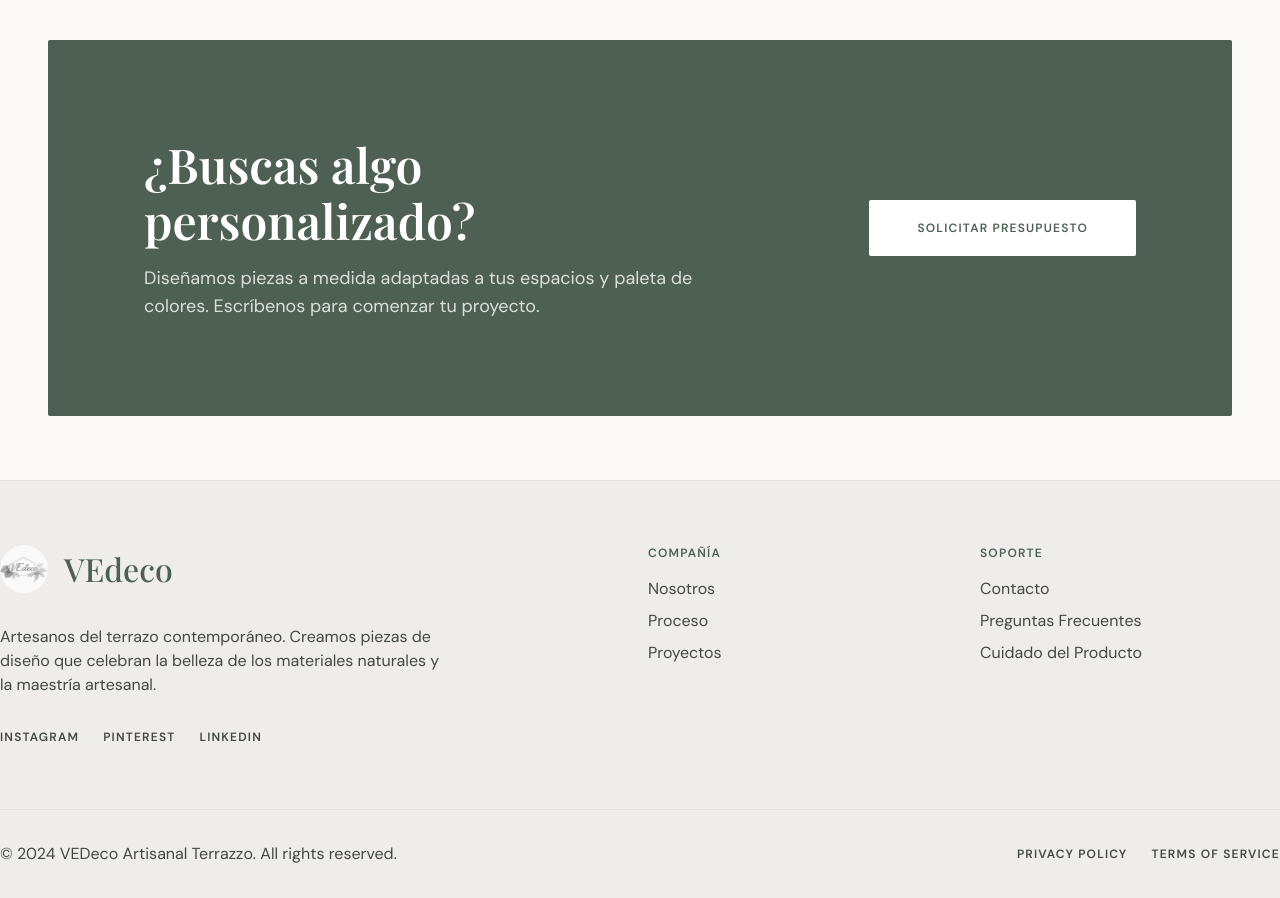
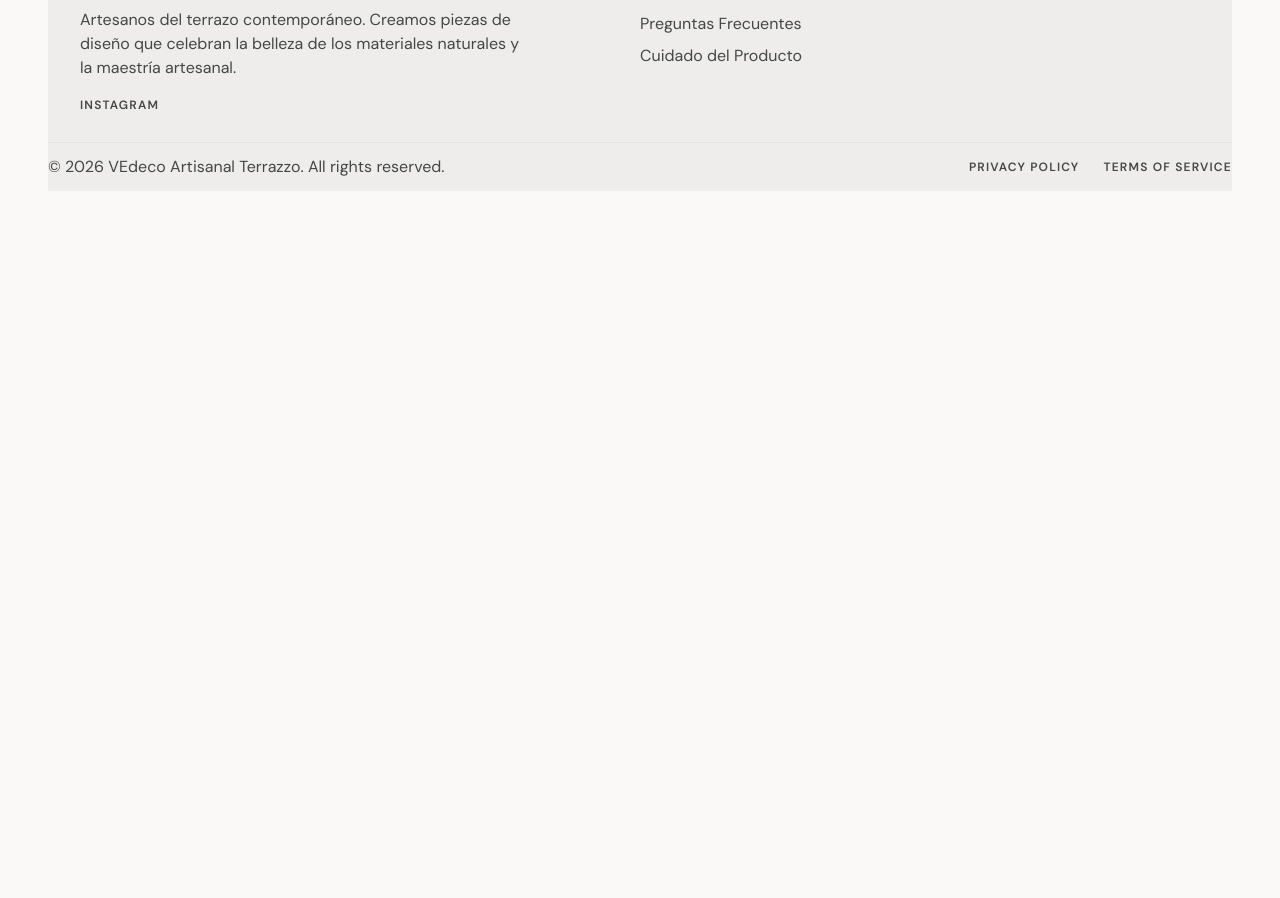
Before and after one commit to blom31/vedeco, a React (Vite) app: page / in a window 1280 px wide. Shown: the part 2741-3639 px from the top of the page. After the commit the page ends 2932 px from the top, so only its background shows below. Built offline with nearby package versions, Linux system fonts and the light colour scheme.

Commit message:
ajustes footer

```diff
--- a/index.html
+++ b/index.html
@@ -5,7 +5,7 @@
   <meta charset="UTF-8" />
   <link rel="icon" type="image/svg+xml" href="/favicon.svg" />
   <meta name="viewport" content="width=device-width, initial-scale=1.0" />
-  <title>VEdeco | Artesanía en Piedra</title>
+  <title>VE.deco | Artesanía en Piedra</title>
 
   <link
     href="https://fonts.googleapis.com/css2?family=Playfair+Display:wght@500;600;700&amp;family=DM+Sans:wght@400;600&amp;display=swap"
--- a/src/App.jsx
+++ b/src/App.jsx
@@ -50,7 +50,7 @@ function App() {
         <Hero />
         <About />
         <FeaturedProducts />
-        <Testimonials />
+        {/* <Testimonials /> */}
         <CTA />
       </main>
       <Footer />
--- a/src/components/Footer.jsx
+++ b/src/components/Footer.jsx
@@ -1,17 +1,9 @@
-import logo from "../assets/logo_circ.webp";
-
 function Footer() {
   return (
     <footer className="footer">
       <div className="footer__grid">
         <div className="footer__info">
           <div className="footer__logo-container">
-            <img
-              alt="VEDeco Footer Logo"
-              className="footer__logo-img"
-              loading="lazy"
-              src={logo}
-            />
             <span className="footer__logo-text">VEdeco</span>
           </div>
           <p className="footer__desc">
@@ -20,32 +12,23 @@ function Footer() {
             artesanal.
           </p>
           <div className="footer__socials">
-            <a className="footer__social-link" href="#">
+            <a
+              className="footer__social-link"
+              target="_blank"
+              href="https://www.instagram.com/ve.deco2026/"
+            >
               Instagram
             </a>
-            <a className="footer__social-link" href="#">
+            {/* <a className="footer__social-link" href="#">
               Pinterest
             </a>
             <a className="footer__social-link" href="#">
               LinkedIn
-            </a>
+            </a> */}
           </div>
         </div>
         <div className="footer__nav-groups">
-          <div className="footer__nav-group">
-            <h4 className="footer__group-title">COMPAÑÍA</h4>
-            <nav className="footer__group-links">
-              <a className="footer__group-link" href="#">
-                Nosotros
-              </a>
-              <a className="footer__group-link" href="#">
-                Proceso
-              </a>
-              <a className="footer__group-link" href="#">
-                Proyectos
-              </a>
-            </nav>
-          </div>
+
           <div className="footer__nav-group">
             <h4 className="footer__group-title">SOPORTE</h4>
             <nav className="footer__group-links">
@@ -64,7 +47,7 @@ function Footer() {
       </div>
       <div className="footer__bar">
         <p className="footer__copyright">
-          © 2024 VEDeco Artisanal Terrazzo. All rights reserved.
+          © 2026 VEdeco Artisanal Terrazzo. All rights reserved.
         </p>
         <div className="footer__bar-links">
           <a className="footer__bar-link" href="#">
--- a/src/styles/_footer.scss
+++ b/src/styles/_footer.scss
@@ -3,14 +3,13 @@
 .footer {
   background-color: $surface-container;
   border-top: 1px solid rgba($outline-variant, 0.3);
+  margin-left:3rem;
+  margin-right:3rem;
 
   &__grid {
     display: grid;
     grid-template-columns: 1fr;
-    gap: $gutter;
-    padding-top: $section-gap;
-    padding-bottom: $section-gap;
-
+    padding:2em;
     @media (min-width: 768px) {
       grid-template-columns: 1fr 1fr;
     }
@@ -19,20 +18,12 @@
   &__info {
     display: flex;
     flex-direction: column;
-    gap: 32px; // space-y-8
+    gap: 20px; // space-y-8
   }
 
   &__logo-container {
     display: flex;
-    align-items: center;
-    gap: 16px;
-  }
-
-  &__logo-img {
-    height: 48px;
-    width: auto;
-    filter: grayscale(100%);
-    opacity: 0.8;
+    justify-content: space-between;
   }
 
   &__logo-text {
@@ -61,7 +52,7 @@
     font-family: $font-dm-sans;
     font-size: 12px;
     font-weight: 600;
-    line-height: 16px;
+    line-height: 10px;
     letter-spacing: 0.1em;
     text-transform: uppercase;
     color: $on-surface-variant;
@@ -114,8 +105,8 @@
   }
 
   &__bar {
-    padding-top: 32px;
-    padding-bottom: 32px;
+    padding-top: 12px;
+    padding-bottom: 12px;
     border-top: 1px solid rgba($outline-variant, 0.3);
     display: flex;
     flex-direction: column;
```
